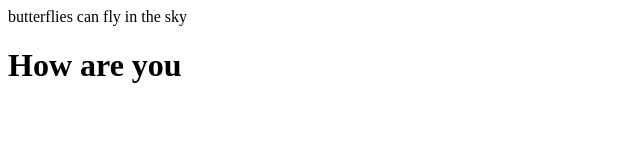
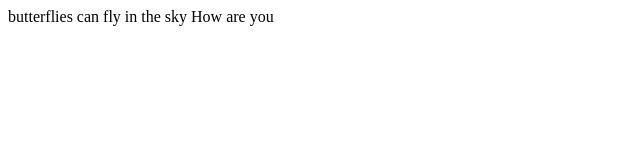
Before and after one commit to memoryland/htmltest1, a plain HTML site: page index.html in a window 1280 px wide. Shown: the whole page, without its empty margins (0-640 px from the left). Drawn offline with Linux system fonts and the light colour scheme.

Commit message:
Update index.html

```diff
--- a/index.html
+++ b/index.html
@@ -1,5 +1,5 @@
 <html>
 	<h7>butterflies can fly in the sky</h7>
-	<h1>How are you</h1>
+	<h20>How are you</h20>
 
 </html>
```
